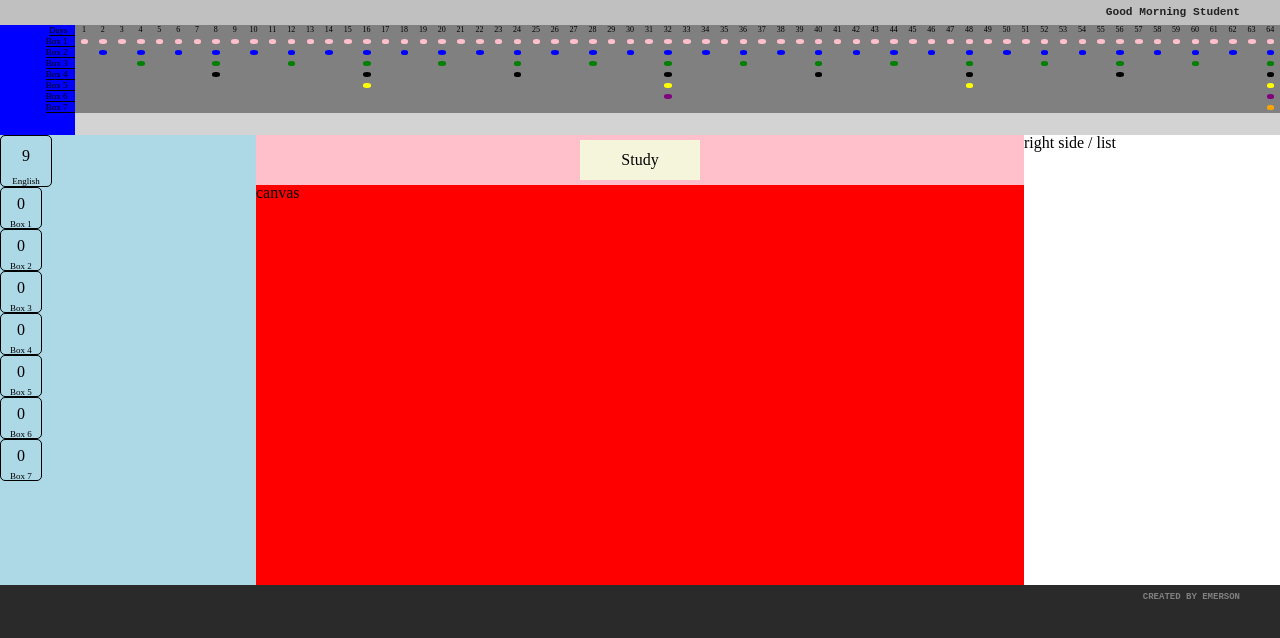
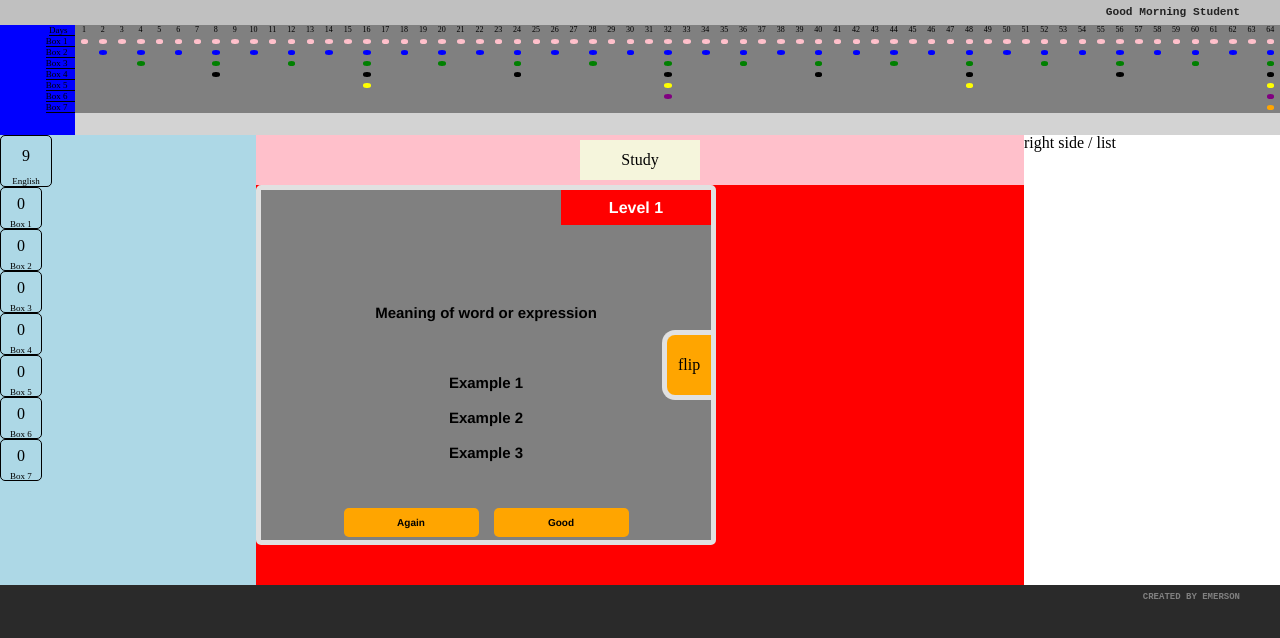
Before and after one commit to emersonscheffer/character, a React (Create React App) app in the folder client/: page / in a window 1280 px wide. Shown: the top 638 px of the page. Built offline with nearby package versions, Linux system fonts and the light colour scheme.

Commit message:
added card to canvas

```diff
--- a/client/src/views/LeitnerBoxGrid.jsx
+++ b/client/src/views/LeitnerBoxGrid.jsx
@@ -6,6 +6,7 @@ import LeitnerTimeLine from "../components/leitnerComponents/LeitnerTimeLine";
 import LeitnerTimeLineDayIndicator from "../components/leitnerComponents/LeitnerTimeLineDayIndicator";
 import LeitnerTimeLineSideMenu from "../components/leitnerComponents/LeitnerTimeLineSideMenu";
 import LeitnerTimeLineButton from "../components/leitnerComponents/LeitnerTimeLineButton";
+import LeitnerCard from "../components/leitnerComponents/LeitnerCard"
 
 import {
   loadSavedStateOrStartNewUser,
@@ -116,7 +117,7 @@ const LeitnerBoxGrid = () => {
           gridArea: "canvas",
         }}
       >
-        canvas
+       <LeitnerCard />
       </div>
 
       <div
```
Also changed, not shown: 1 other file (tests, documents, lock files or other folders).
